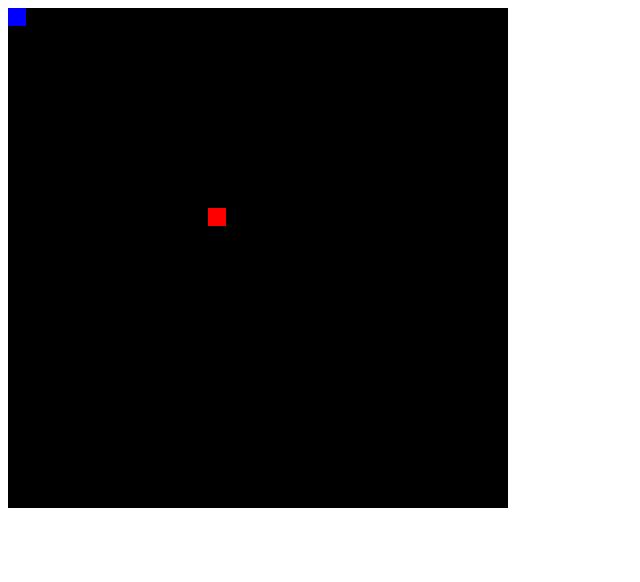
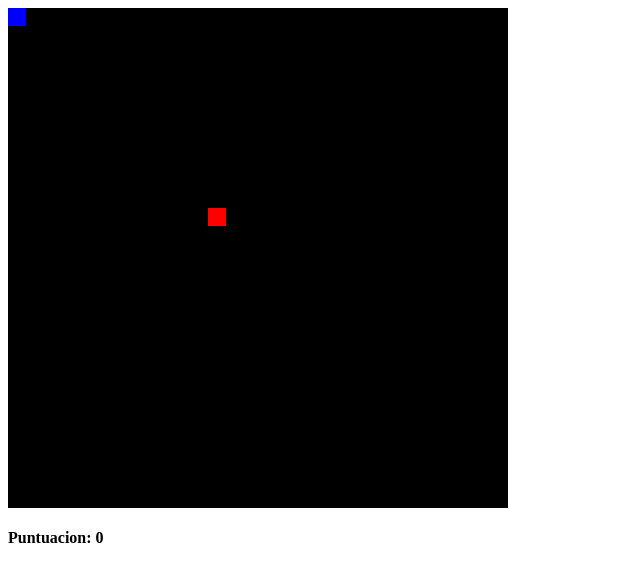
Before and after one commit to lalodsi/SnakeJs, a plain HTML site: page index.html in a window 1280 px wide. Shown: the whole page, without its empty margins (0-640 px from the left). Drawn offline with Linux system fonts and the light colour scheme.

Commit message:
Mostrador de puntuacion

```diff
--- a/canvas.js
+++ b/canvas.js
@@ -1,6 +1,7 @@
 'use strict'
 var canvas = document.getElementById("game");
 var pincel = canvas.getContext("2d");
+var puntuacion = document.getElementsByClassName("puntuacion")[0].getElementsByTagName('h4');
 document.addEventListener("keydown",teclaPulsada);
 //Variables
 const maxSize = 10;
@@ -51,6 +52,8 @@ function game(){
 		pincel.fillStyle = "blue";
 		pincel.fillRect(posX[i]*saltos,posY[i]*saltos,SquareSize-2,SquareSize-2);
 	}
+	//Puntuacion
+	puntuacion[0].innerText = `Puntuacion: ${length - 5}`;
 }
 
 function teclaPulsada(evento){
--- a/index.html
+++ b/index.html
@@ -1,2 +1,5 @@
 <canvas id="game" width="500" height="500"></canvas>
+<div class="puntuacion">
+    <h4>Puntuacion: </h4>
+</div>
 <script type="text/javascript" src="canvas.js"></script>
```
